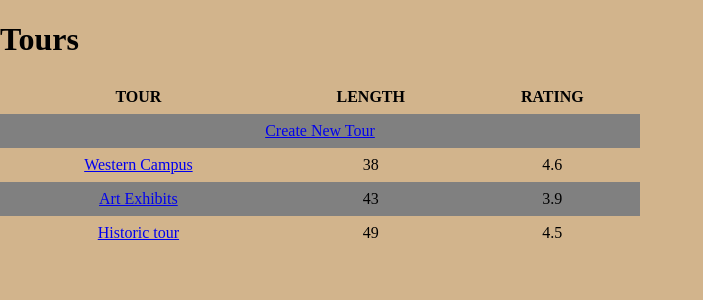
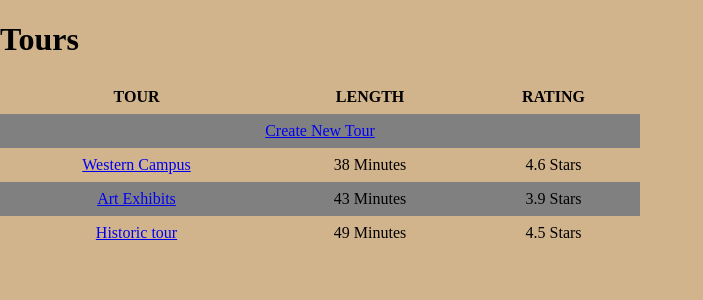
Before and after one commit to kmoore1616/Gunnison-GPS-Tour, a Flask app: page /edittours in a window 1280 px wide. Shown: the part 46-346 px from the top of the page, without its empty margins (0-703 px from the left). Run offline with Flask 3, Linux system fonts and the light colour scheme; a user stored in the database is signed in.

Commit message:
Update edittours.html

```diff
--- a/templates/edittours.html
+++ b/templates/edittours.html
@@ -15,8 +15,8 @@
         {% for t in tours %}
             <tr class="admin-tour-items">
                 <td><a href="/editTour/{{t.id}}">{{ t.name }}</a></td>
-                <td>{{ t.estimated_completion_time }}</td>
-                <td>{{ t.average_rating }}</td>
+                <td>{{ t.estimated_completion_time }} Minutes</td>
+                <td>{{ t.average_rating }} Stars</td>
             </tr>
         {% endfor %}
     </table>
```
